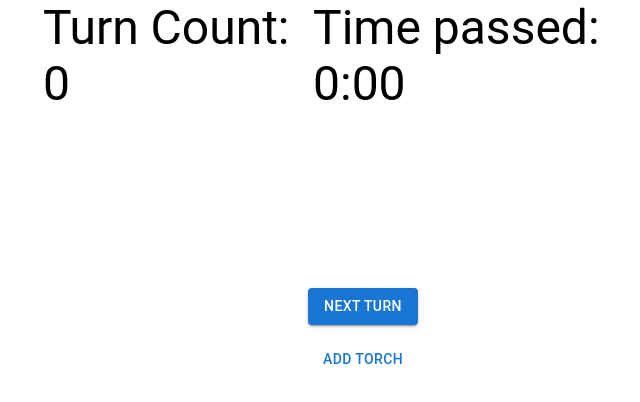
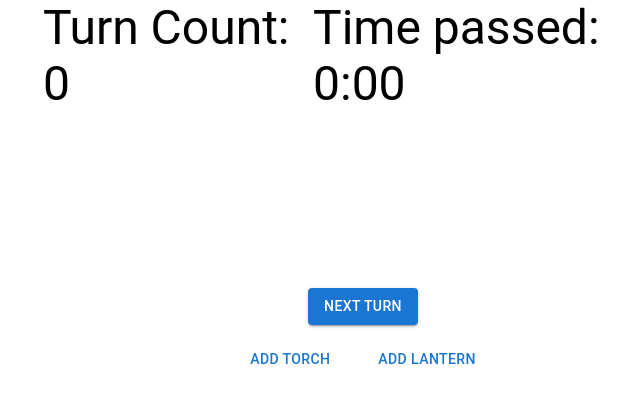
Before and after one commit to jcarvajal288/ose-turn-tracker, a React (Create React App) app: page / in a window 1280 px wide. Shown: the top 402 px of the page, without its empty margins (277-917 px from the left). Built offline with nearby package versions, Linux system fonts and the light colour scheme.

Commit message:
Add lantern

```diff
--- a/src/App.tsx
+++ b/src/App.tsx
@@ -33,7 +33,9 @@ const App = () => {
         setTurnCount(turnCount + 1)
         const newTimers = timers
             .filter((timer) => timer.turnsLeft > 1)
-            .map((timer): Timer => { return { label: timer.label, turnsLeft: timer.turnsLeft - 1}})
+            .map((timer): Timer => {
+                return {label: timer.label, turnsLeft: timer.turnsLeft - 1}
+            })
         setTimers(newTimers)
     }
 
@@ -71,9 +73,14 @@ const App = () => {
             >
                 Next Turn
             </Button>
+            <Stack direction='row' gap={4}>
                 <Button onClick={() => addTimer('Torch', 6)}>
                     Add Torch
                 </Button>
+                <Button onClick={() => addTimer('Lantern', 24)}>
+                    Add Lantern
+                </Button>
+            </Stack>
         </Stack>
     );
 };
```
Lines whose indentation alone changed are shown as unchanged.
